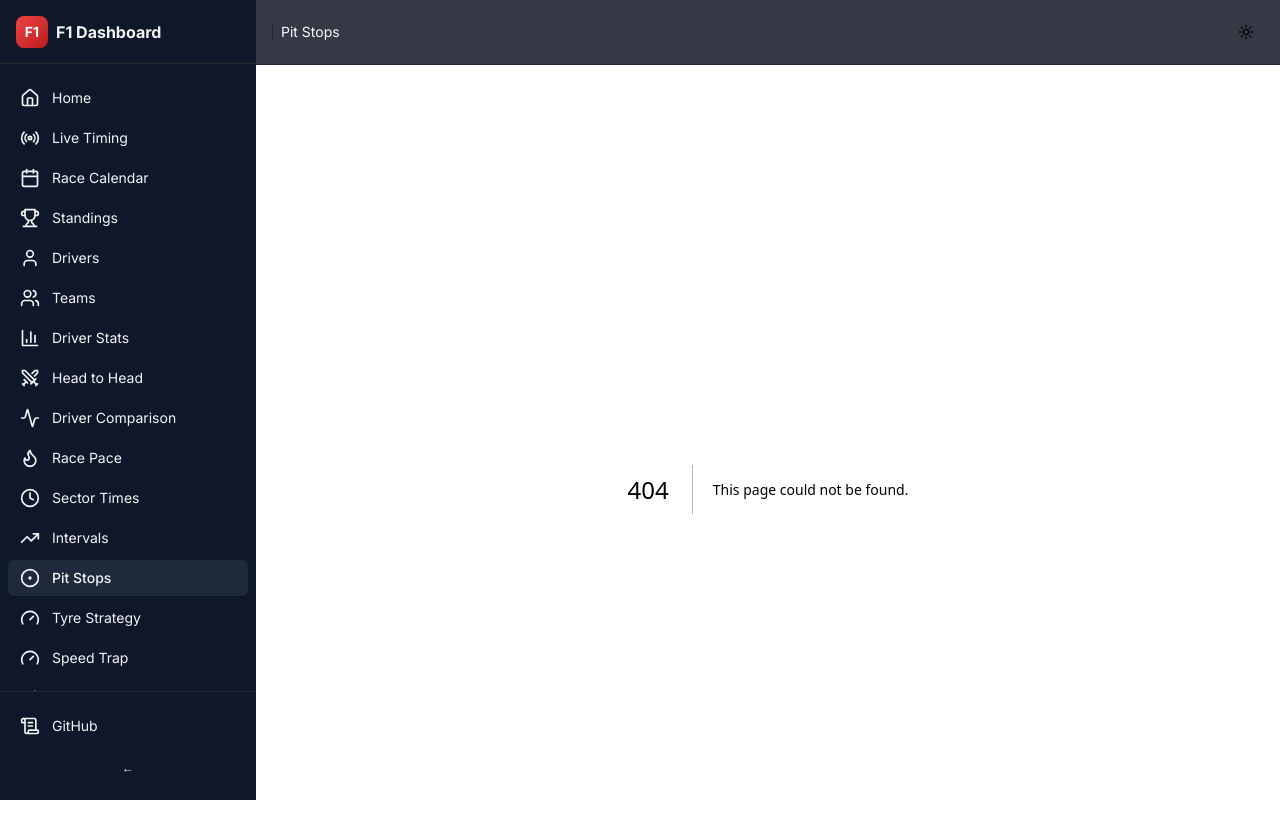
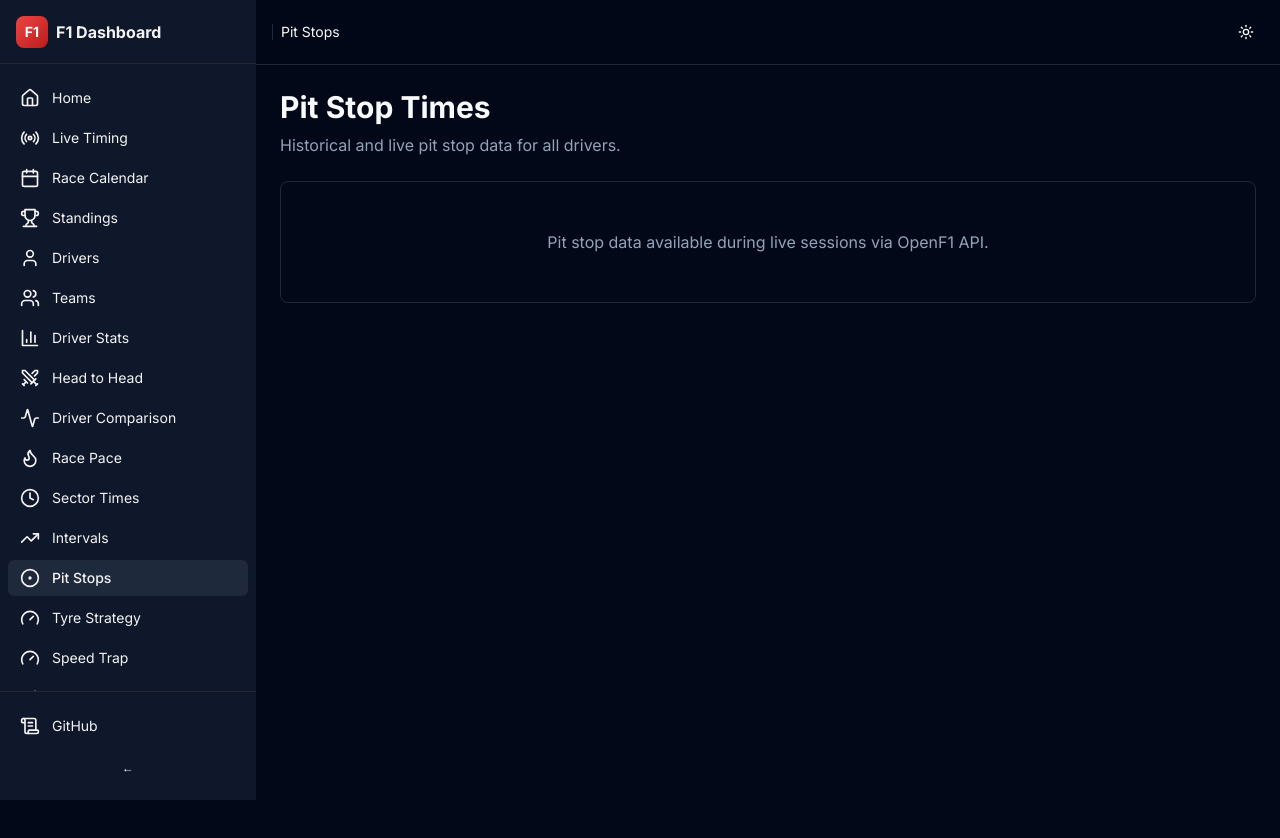
Before and after one commit to joanvalls1998-ui/f1-dashboard-clone, a Next.js app: page /pit-stops in a window 1280 px wide. Before the commit this address had no page. Shown: the top 838 px of the page. After the commit the page ends 800 px from the top, so only its background shows below. Built offline with nearby package versions, Linux system fonts and the light colour scheme.

Commit message:
Add missing pages: race-pace, pit-stops, starting-grid

```diff
--- /dev/null
+++ b/src/app/pit-stops/page.tsx
@@ -0,0 +1,17 @@
+export default function PitStopsPage() {
+  return (
+    <div className="space-y-6">
+      <div>
+        <h1 className="text-3xl font-bold mb-2">Pit Stop Times</h1>
+        <p className="text-muted-foreground">
+          Historical and live pit stop data for all drivers.
+        </p>
+      </div>
+      <div className="rounded-lg border bg-card p-12 text-center">
+        <p className="text-muted-foreground">
+          Pit stop data available during live sessions via OpenF1 API.
+        </p>
+      </div>
+    </div>
+  );
+}
--- /dev/null
+++ b/src/app/race-pace/page.tsx
@@ -0,0 +1,17 @@
+export default function RacePacePage() {
+  return (
+    <div className="space-y-6">
+      <div>
+        <h1 className="text-3xl font-bold mb-2">Race Pace</h1>
+        <p className="text-muted-foreground">
+          Race pace analysis showing lap times and performance during the race.
+        </p>
+      </div>
+      <div className="rounded-lg border bg-card p-12 text-center">
+        <p className="text-muted-foreground">
+          Race pace data available during live sessions via OpenF1 API.
+        </p>
+      </div>
+    </div>
+  );
+}
--- /dev/null
+++ b/src/app/starting-grid/page.tsx
@@ -0,0 +1,17 @@
+export default function StartingGridPage() {
+  return (
+    <div className="space-y-6">
+      <div>
+        <h1 className="text-3xl font-bold mb-2">Starting Grid</h1>
+        <p className="text-muted-foreground">
+          Qualifying results and starting grid positions for the next race.
+        </p>
+      </div>
+      <div className="rounded-lg border bg-card p-12 text-center">
+        <p className="text-muted-foreground">
+          Starting grid is populated from qualifying results once a session is complete.
+        </p>
+      </div>
+    </div>
+  );
+}
```
